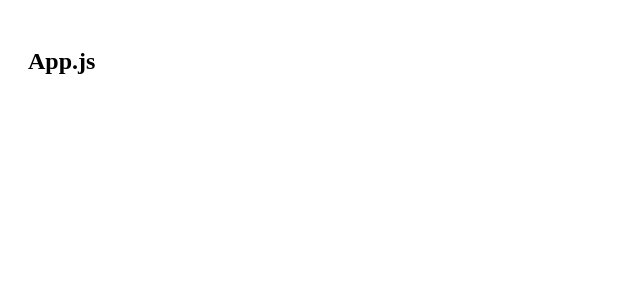
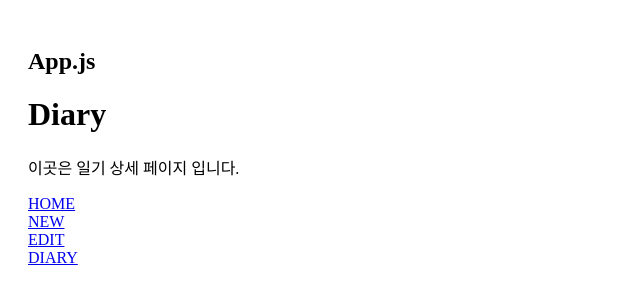
Before and after one commit to sujinjwa/emotion-diary, a JavaScript app: page /diary in a window 1280 px wide. Shown: the top 304 px of the page, without its empty margins (0-640 px from the left). Built offline with nearby package versions, Linux system fonts and the light colour scheme; the HTML template or start-up script is replaced by a standard one.

Commit message:
feat: routes 설정
react-router-dom 라이브러리로 Route path 설정 및 페이지 이동 구현

```diff
--- a/src/App.js
+++ b/src/App.js
@@ -1,10 +1,27 @@
 import './App.css';
+import { BrowserRouter, Routes, Route } from 'react-router-dom';
+
+import RouteTest from './components/RouteTest';
+
+import Home from './pages/Home';
+import New from './pages/New';
+import Edit from './pages/Edit';
+import Diary from './pages/Diary';
 
 function App() {
   return (
-    <div className='App'>
-      <h2>App.js</h2>
-    </div>
+    <BrowserRouter>
+      <div className='App'>
+        <h2>App.js</h2>
+        <Routes>
+          <Route path='/' element={<Home />} />
+          <Route path='/new' element={<New />} />
+          <Route path='/edit' element={<Edit />} />
+          <Route path='/diary' element={<Diary />} />
+        </Routes>
+        <RouteTest />
+      </div>
+    </BrowserRouter>
   );
 }
 
--- /dev/null
+++ b/src/components/RouteTest.js
@@ -0,0 +1,17 @@
+import { Link } from 'react-router-dom';
+
+const RouteTest = () => {
+  return (
+    <>
+      <Link to={'/'}>HOME</Link>
+      <br />
+      <Link to={'/new'}>NEW</Link>
+      <br />
+      <Link to={'/edit'}>EDIT</Link>
+      <br />
+      <Link to={'/diary'}>DIARY</Link>
+    </>
+  );
+};
+
+export default RouteTest;
--- /dev/null
+++ b/src/pages/Diary.js
@@ -0,0 +1,10 @@
+const Diary = () => {
+  return (
+    <div>
+      <h1>Diary</h1>
+      <p>이곳은 일기 상세 페이지 입니다.</p>
+    </div>
+  );
+};
+
+export default Diary;
--- /dev/null
+++ b/src/pages/Edit.js
@@ -0,0 +1,10 @@
+const Edit = () => {
+  return (
+    <div>
+      <h1>Edit</h1>
+      <p>이곳은 일기 수정 페이지 입니다.</p>
+    </div>
+  );
+};
+
+export default Edit;
--- /dev/null
+++ b/src/pages/Home.js
@@ -0,0 +1,10 @@
+const Home = () => {
+  return (
+    <div>
+      <h1>Home</h1>
+      <p>이곳은 홈 입니다.</p>
+    </div>
+  );
+};
+
+export default Home;
--- /dev/null
+++ b/src/pages/New.js
@@ -0,0 +1,10 @@
+const New = () => {
+  return (
+    <div>
+      <h1>New </h1>
+      <p>이곳은 일기 추가 작성 페이지 입니다.</p>
+    </div>
+  );
+};
+
+export default New;
```
